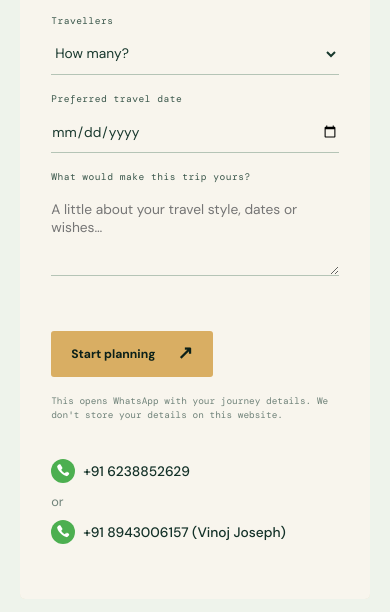
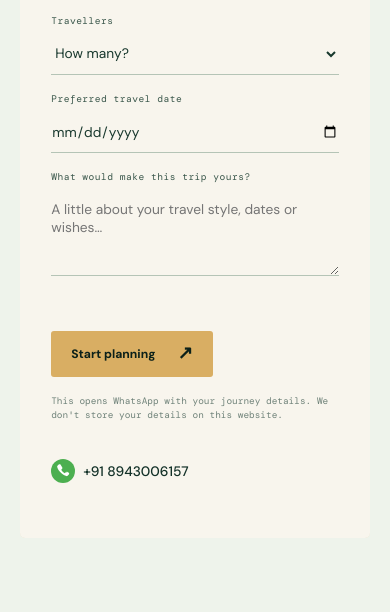
Before and after one commit to tgefxtg/Website., a website: page Tourist Web/index.html in a window 390 px wide. Shown: the part 6732-7344 px from the top of the page. Drawn offline with nearby package versions, Linux system fonts and the light colour scheme; no server answers; a web font is replaced by a local one.

Commit message:
Keep only the primary contact number beside phone icon

```diff
--- a/Tourist Web/index.html
+++ b/Tourist Web/index.html
@@ -168,15 +168,7 @@
                   <circle cx="12" cy="12" r="12" fill="#4CAF50"/>
                   <path d="M16.5 13.5c-.5-.5-1.5-.5-2 0l-.8.8c-1.5-.8-2.7-2-3.5-3.5l.8-.8c.5-.5.5-1.5 0-2l-1.5-2.5c-.5-.5-1.3-.5-1.8 0l-1.2 1.2c-.3.3-.5.7-.3 1.2.5 2 1.8 4 3.5 5.7 1.7 1.7 3.7 3 5.7 3.5.5.2.9 0 1.2-.3l1.2-1.2c.5-.5.5-1.3 0-1.8l-2.5-1.5z" fill="white"/>
                 </svg>
-                <a href="tel:+916238852629">+91 6238852629</a>
-              </div>
-              <span class="phone-or">or</span>
-              <div class="phone-item">
-                <svg width="24" height="24" viewBox="0 0 24 24" fill="none" xmlns="http://www.w3.org/2000/svg">
-                  <circle cx="12" cy="12" r="12" fill="#4CAF50"/>
-                  <path d="M16.5 13.5c-.5-.5-1.5-.5-2 0l-.8.8c-1.5-.8-2.7-2-3.5-3.5l.8-.8c.5-.5.5-1.5 0-2l-1.5-2.5c-.5-.5-1.3-.5-1.8 0l-1.2 1.2c-.3.3-.5.7-.3 1.2.5 2 1.8 4 3.5 5.7 1.7 1.7 3.7 3 5.7 3.5.5.2.9 0 1.2-.3l1.2-1.2c.5-.5.5-1.3 0-1.8l-2.5-1.5z" fill="white"/>
-                </svg>
-                <a href="tel:+918943006157">+91 8943006157 (Vinoj Joseph)</a>
+                <a href="tel:+918943006157">+91 8943006157</a>
               </div>
             </div>
           </form>
```
